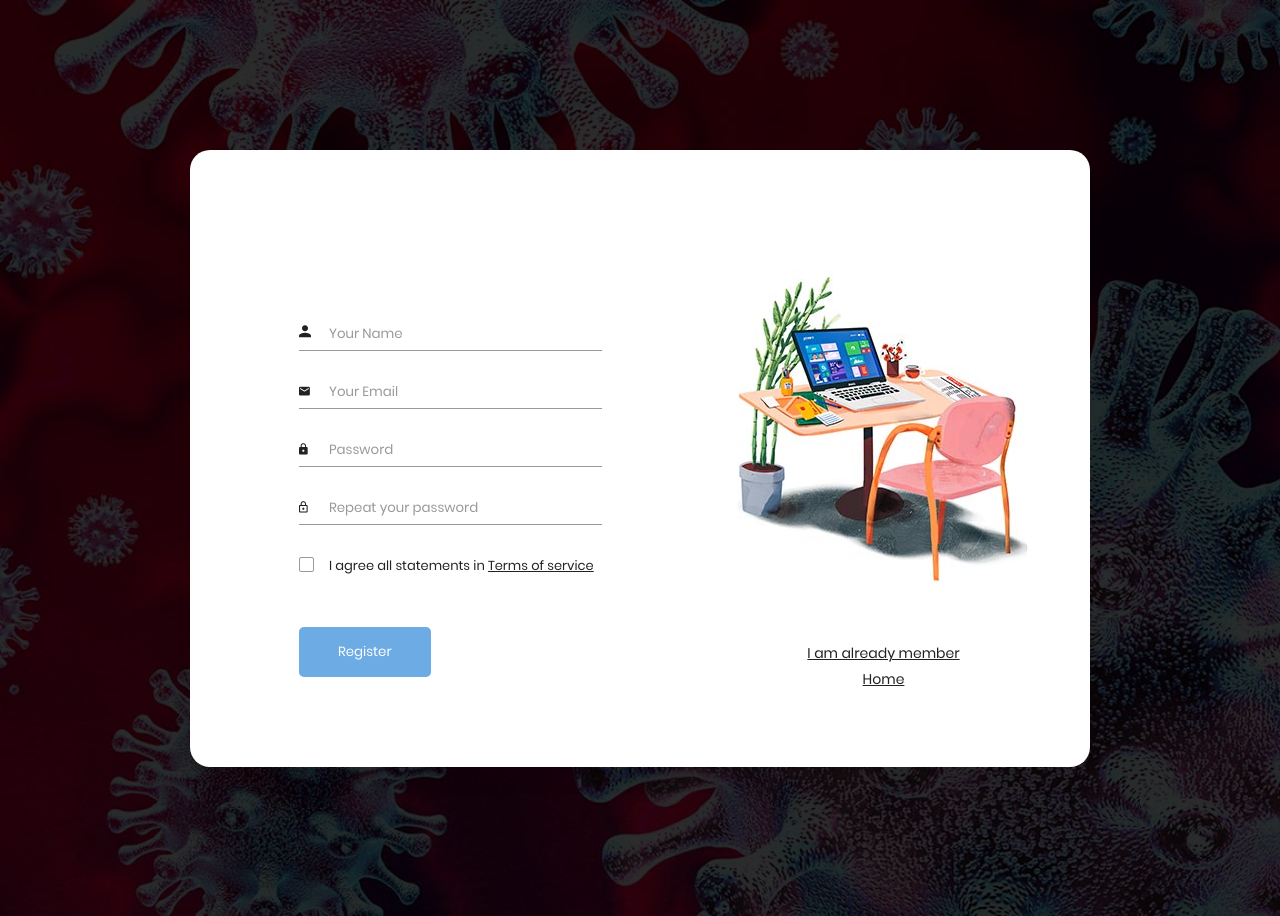
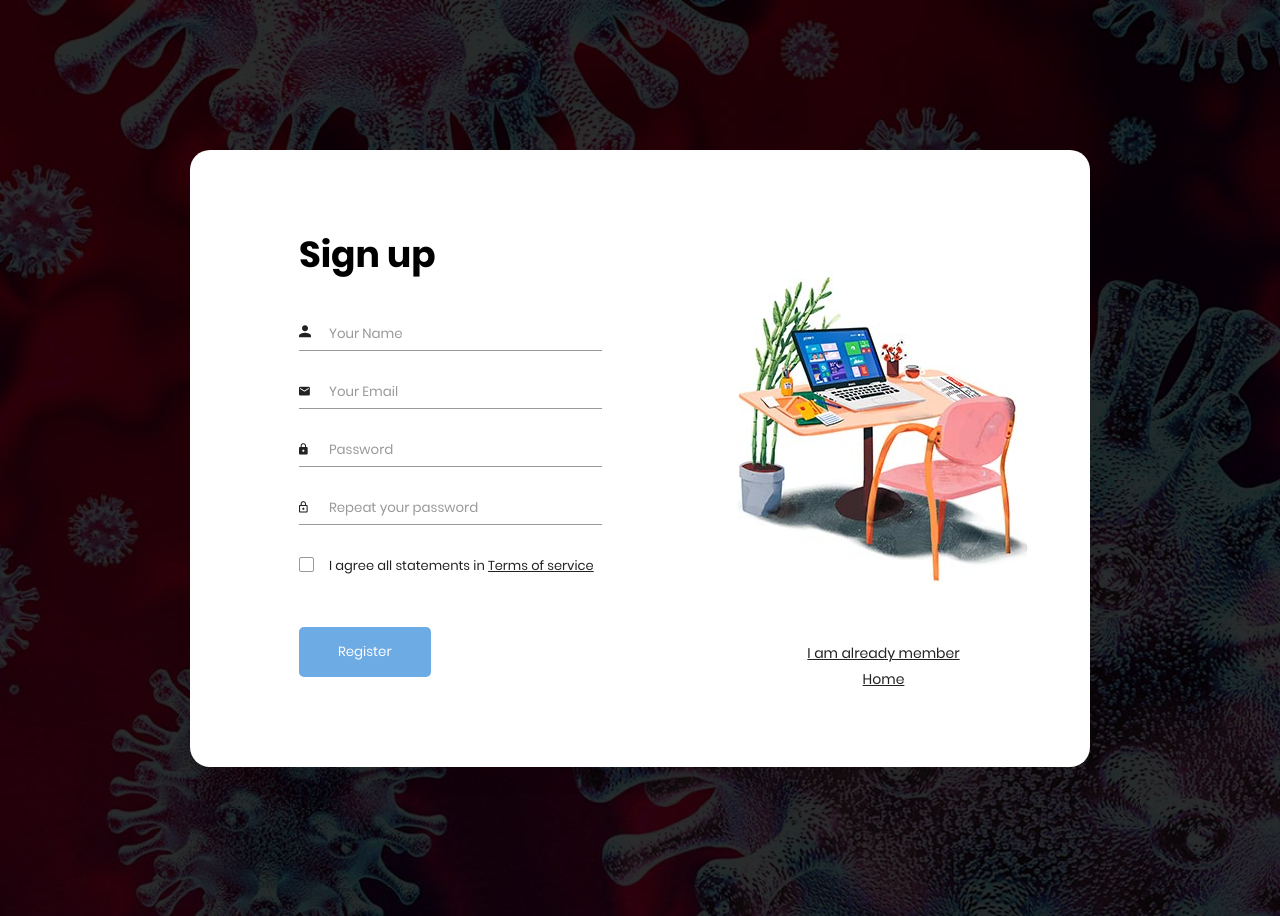
Before and after one commit to Hack-n-Chill/AYUSH, a PHP site: page /register.php in a window 1280 px wide. Shown: the top 916 px of the page. Run offline with PHP 8.4, Linux system fonts and the light colour scheme; some libraries are stand-ins or nearby versions.

Commit message:
update bug

```diff
--- a/login.php
+++ b/login.php
@@ -98,7 +98,7 @@ if(empty($err))
         <a href="index.html" class="signup-image-link">Home</a>
     </div>
             <div class="signin-form ">
-            <h2 class="form-title">Sign In</h2>
+            <h2 class="form-title" style="color: black">Sign In</h2>
         <form method="POST" class="register-form" id="login-form">
             <div class="form-group">
                 <label for="your_name"><i class="zmdi zmdi-account material-icons-name"></i></label>
--- a/register.php
+++ b/register.php
@@ -111,7 +111,7 @@ else{
             <div class="container ">
                 <div class="signup-content ">
                     <div class="signup-form ">
-                        <h2 class="form-title">Sign up</h2>
+                        <h2 class="form-title" style="color: black">Sign up</h2>
 
                         <form method="POST" class="register-form" id="register-form" action="">
                             <div class="form-group">
```
